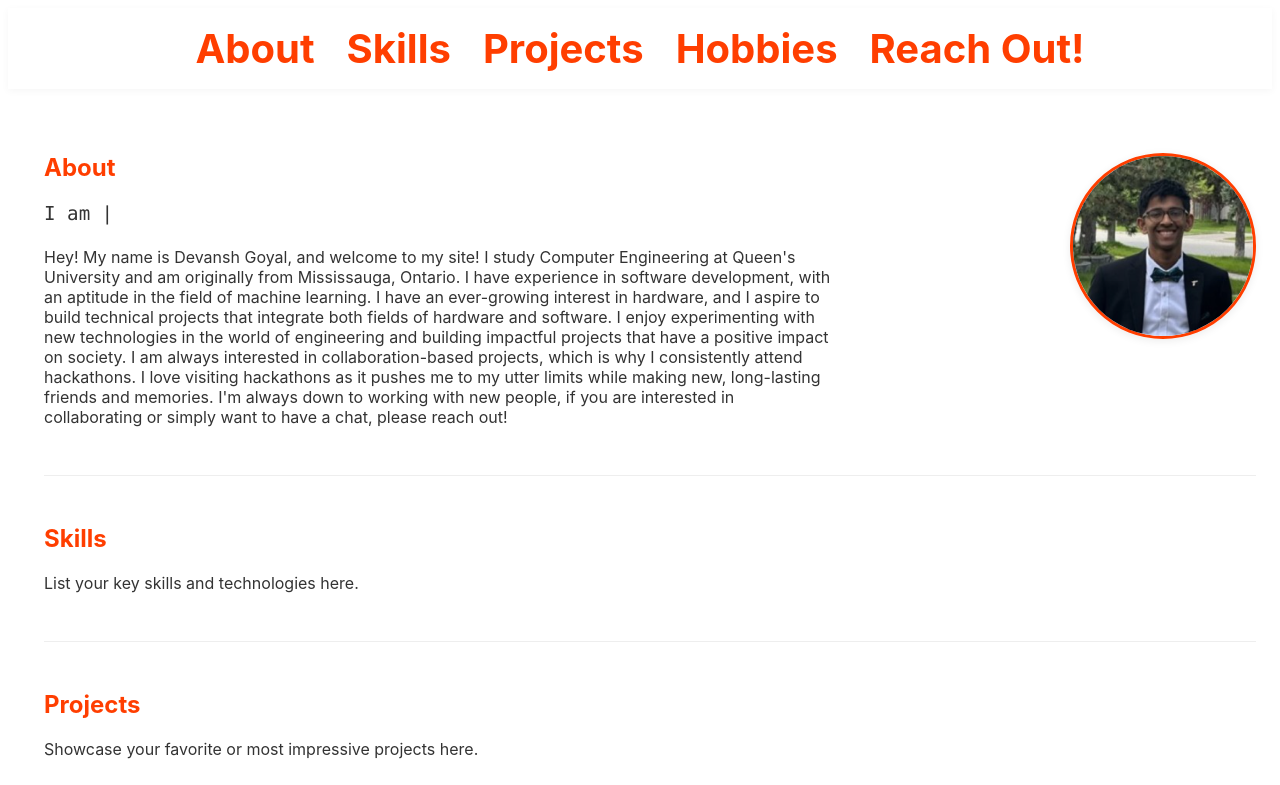
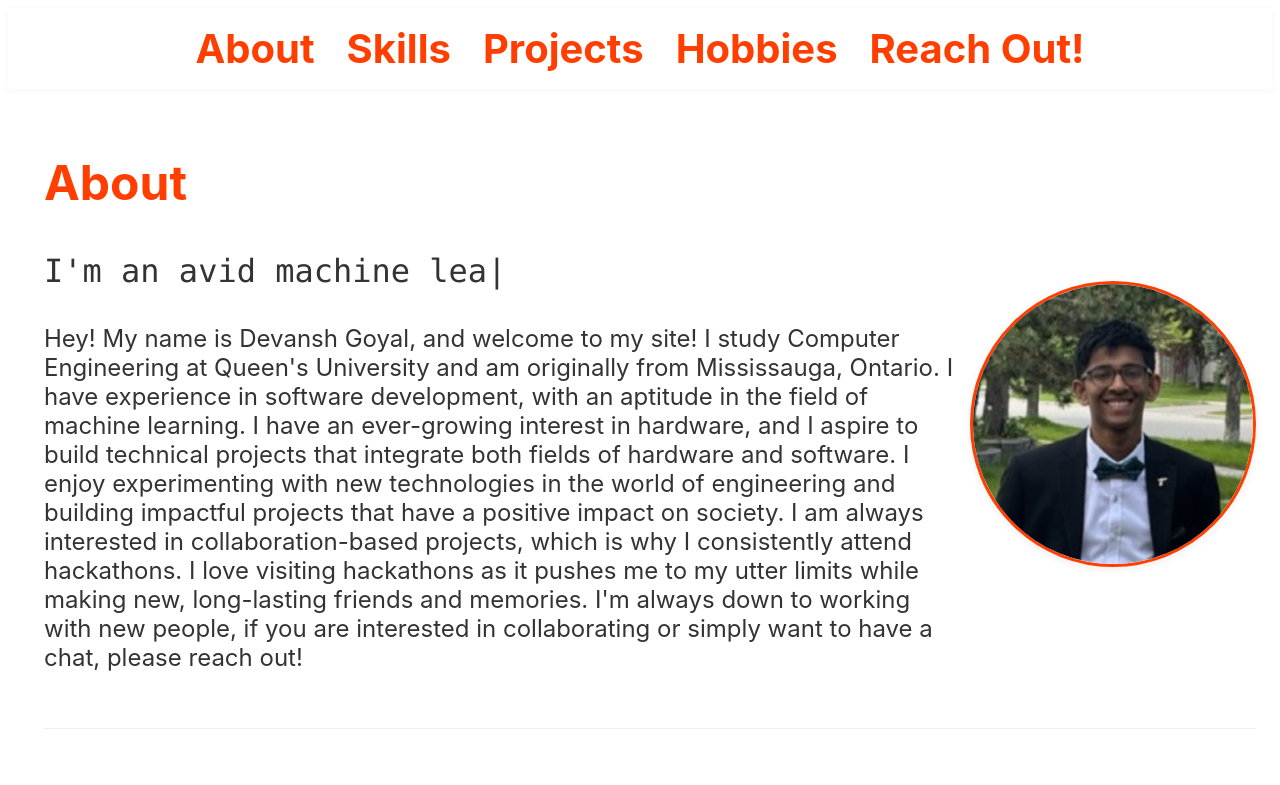
Before and after one commit to devanshg07/PersonalPortfolio, a Svelte app: page / in a window 1280 px wide. Shown: the top 785 px of the page. Built offline with nearby package versions, Linux system fonts and the light colour scheme.

Commit message:
about me finished

```diff
--- a/src/App.svelte
+++ b/src/App.svelte
@@ -11,9 +11,10 @@
 
 	// Typewriter effect
 	const phrases = [
+		"My name is Devansh Goyal",
 		"I'm an avid machine learning devotee",
 		"I am a fullstack developer",
-		"I'm a computer engineering student at Queen's University",
+		"I'm a computer engineering student",
 		"I am an aspiring business leader",
 		"I enjoy working in collaborative environments"
 	];
@@ -126,25 +127,26 @@ main {
 .about-flex {
 	display: flex;
 	flex-direction: row;
-	align-items: flex-start;
-	gap: 2em;
+	align-items: center;
+	gap: 1em;
 }
 .about-left {
 	flex: 2;
 }
 .about-right {
-	flex: 1;
+	flex: 0 0 280px;
 	display: flex;
 	justify-content: flex-end;
-	align-items: flex-start;
+	align-items: center;
 }
 .profile-pic {
-	width: 180px;
-	height: 180px;
+	width: 280px;
+	height: 280px;
 	object-fit: cover;
 	border-radius: 50%;
 	border: 3px solid #ff3e00;
 	box-shadow: 0 2px 8px rgba(0,0,0,0.08);
+	margin-left: -40px;
 }
 .typewriter {
 	font-size: 1.2em;
@@ -173,5 +175,15 @@ section:last-child {
 h2 {
 	color: #ff3e00;
 	margin-top: 0;
+	font-size: 3em;
+}
+.about-left h2 {
+	font-size: 3em;
+}
+.about-left .typewriter {
+	font-size: 2em;
+}
+.about-left p {
+	font-size: 1.5em;
 }
 </style>
```
